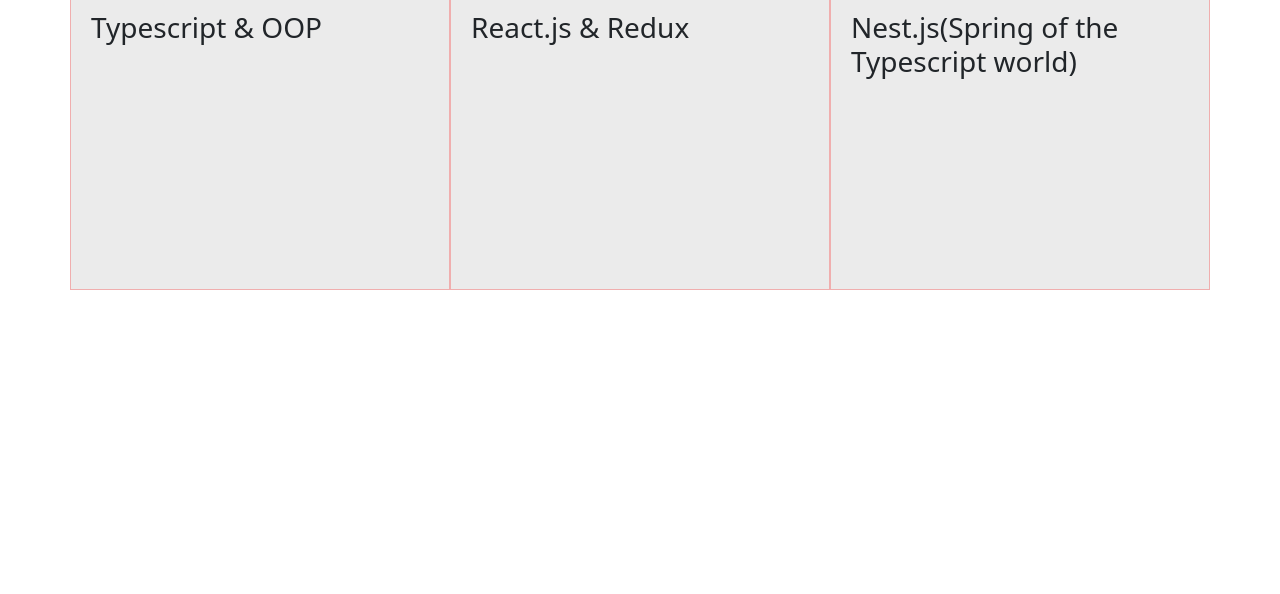
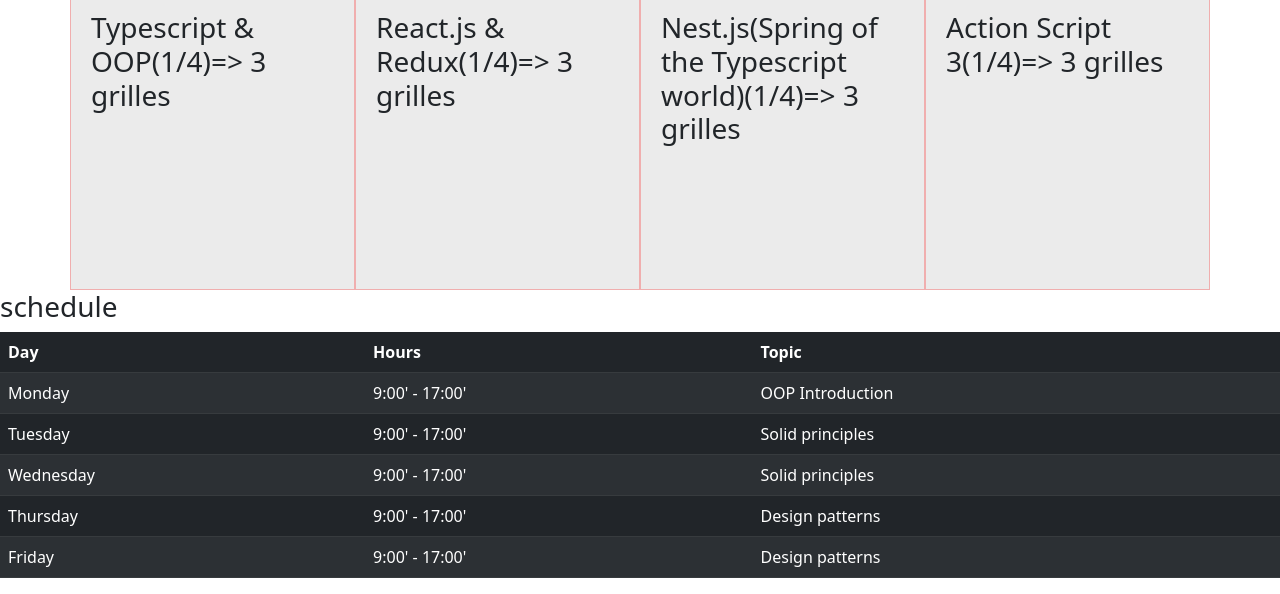
Before and after one commit to ValentinP06/bootstrap, a plain HTML site: page index.html in a window 1280 px wide. Shown: the part 240-834 px from the top of the page. Before the commit the page ends 800 px from the top, so only its background shows below. Drawn offline with nearby package versions, Linux system fonts and the light colour scheme.

Commit message:
3eme commit

```diff
--- a/index.html
+++ b/index.html
@@ -27,16 +27,57 @@
     <h2>Description of each topic</h2>
     <div class="container">
       <div class="row">
-        <div class="col topic">
-          <h3>Typescript & OOP</h3>
+        <div class="col-lg-3 col-md-12 col-sm-6 col-xs-12 topic">
+          <h3>Typescript & OOP(1/4)=> 3 grilles</h3>
         </div>
-        <div class="col topic">
-          <h3>React.js & Redux</h3>
+        <div class="col-lg-3 col-md-3 col-sm-6 col-xs-12 topic">
+          <h3>React.js & Redux(1/4)=> 3 grilles</h3>
         </div>
-        <div class="col topic">
-          <h3>Nest.js(Spring of the Typescript world)</h3>
+        <div class="col-lg-3 col-md-6 col-sm-6 col-xs-12 topic">
+          <h3>Nest.js(Spring of the Typescript world)(1/4)=> 3 grilles</h3>
+        </div>
+
+        <div class="col-lg-3 col-md-3 col-sm-6 col-xs-12 topic">
+          <h3>Action Script 3(1/4)=> 3 grilles</h3>
         </div>
       </div>
     </div>
+<h3>schedule</h3>
+    <table class="table table-hover table-dark table-striped" >
+        <thead>
+          <tr>
+            <th>Day</th>
+            <th>Hours</th>
+            <th>Topic</th>
+          </tr>
+        </thead>
+        <tbody>
+          <tr>
+            <td>Monday</td>
+            <td>9:00' - 17:00'</td>
+            <td>OOP Introduction</td>
+          </tr>
+          <tr>
+            <td>Tuesday</td>
+            <td>9:00' - 17:00'</td>
+            <td>Solid principles</td>
+          </tr>
+          <tr>
+            <td>Wednesday</td>
+            <td>9:00' - 17:00'</td>
+            <td>Solid principles</td>
+          </tr>
+          <tr>
+            <td>Thursday</td>
+            <td>9:00' - 17:00'</td>
+            <td>Design patterns</td>
+          </tr>
+          <tr>
+            <td>Friday</td>
+            <td>9:00' - 17:00'</td>
+            <td>Design patterns</td>
+          </tr>
+        </tbody>
+      </table>
   </body>
 </html>
```
